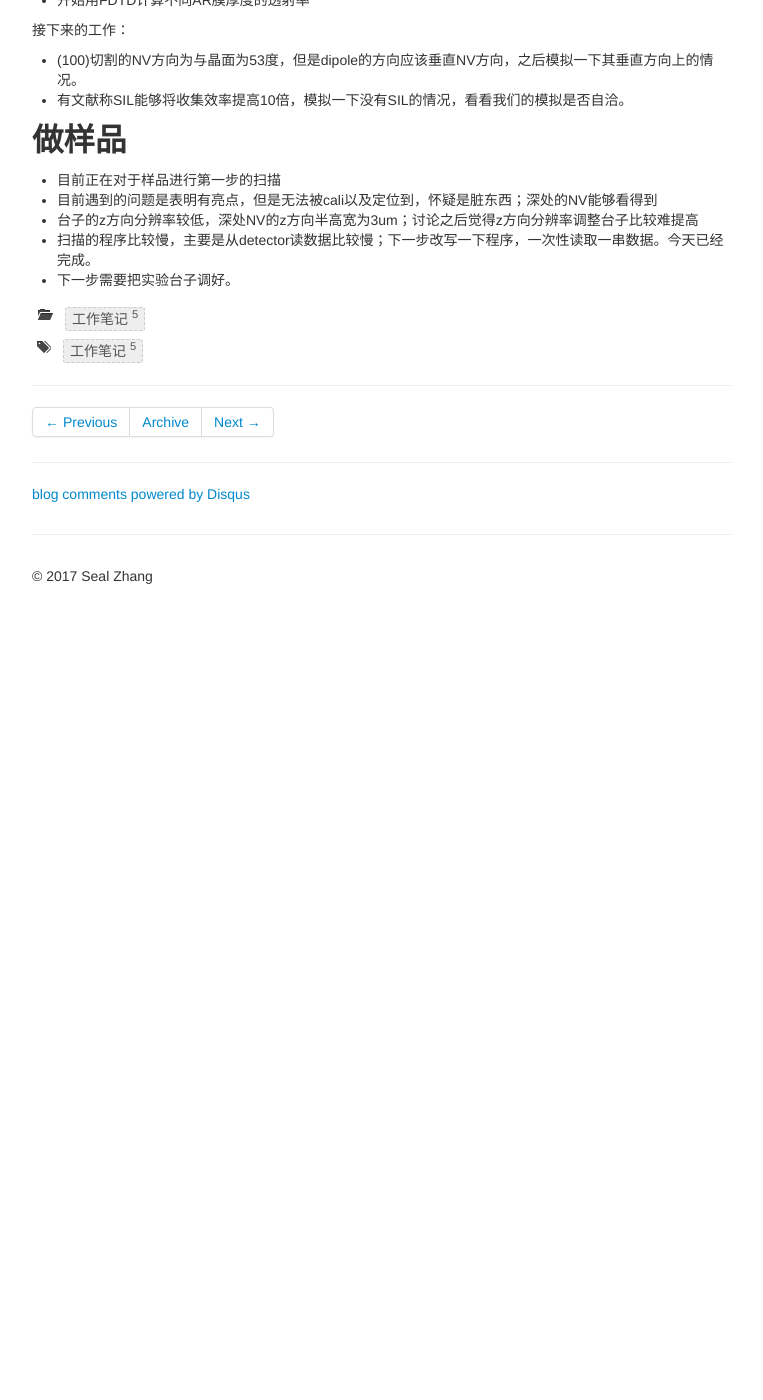
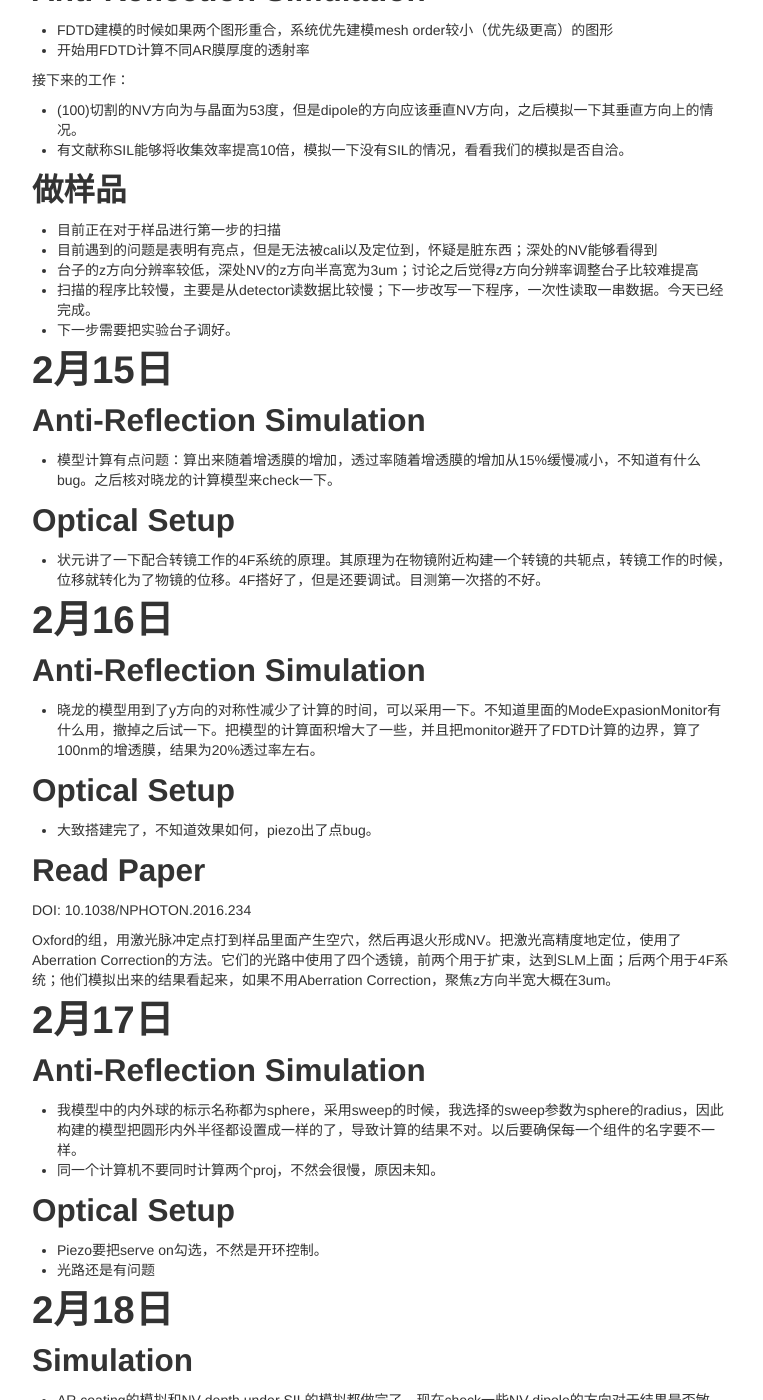
Before and after one commit to zhangchuheng123/zhangchuheng123.github.io, a Jekyll site: the page built from _posts/Diary/2017-02-14-工作笔记.md, in a window 1280 px wide and 1400 px high, scrolled down 270 px. Shown: the whole window, without its empty margins (258-1021 px from the left). Built offline with Jekyll 4.4.1, drawn with Linux system fonts in a browser that asks for light colours; comment, search, counter and statistics services are not loaded; before the commit the page ends 900 px from its top, so only the background shows below that; some of the changed text lies outside the part shown.

Commit message:
工作笔记

```diff
--- a/_posts/Diary/2017-02-14-工作笔记.md
+++ b/_posts/Diary/2017-02-14-工作笔记.md
@@ -6,6 +6,8 @@ category: 工作笔记
 tags: [工作笔记]
 ---
 {% include JB/setup %}
+
+# 2月14日
 
 ## Anti-Reflection Simulation
 
@@ -24,3 +26,71 @@ tags: [工作笔记]
 * 台子的z方向分辨率较低，深处NV的z方向半高宽为3um；讨论之后觉得z方向分辨率调整台子比较难提高
 * 扫描的程序比较慢，主要是从detector读数据比较慢；下一步改写一下程序，一次性读取一串数据。今天已经完成。
 * 下一步需要把实验台子调好。
+
+# 2月15日
+
+## Anti-Reflection Simulation
+
+* 模型计算有点问题：算出来随着增透膜的增加，透过率随着增透膜的增加从15%缓慢减小，不知道有什么bug。之后核对晓龙的计算模型来check一下。
+
+## Optical Setup
+
+* 状元讲了一下配合转镜工作的4F系统的原理。其原理为在物镜附近构建一个转镜的共轭点，转镜工作的时候，位移就转化为了物镜的位移。4F搭好了，但是还要调试。目测第一次搭的不好。
+
+# 2月16日
+
+## Anti-Reflection Simulation
+
+* 晓龙的模型用到了y方向的对称性减少了计算的时间，可以采用一下。不知道里面的ModeExpasionMonitor有什么用，撤掉之后试一下。把模型的计算面积增大了一些，并且把monitor避开了FDTD计算的边界，算了100nm的增透膜，结果为20%透过率左右。
+
+## Optical Setup
+
+* 大致搭建完了，不知道效果如何，piezo出了点bug。
+
+## Read Paper
+
+DOI: 10.1038/NPHOTON.2016.234
+
+Oxford的组，用激光脉冲定点打到样品里面产生空穴，然后再退火形成NV。把激光高精度地定位，使用了Aberration Correction的方法。它们的光路中使用了四个透镜，前两个用于扩束，达到SLM上面；后两个用于4F系统；他们模拟出来的结果看起来，如果不用Aberration Correction，聚焦z方向半宽大概在3um。
+
+# 2月17日
+
+## Anti-Reflection Simulation
+
+* 我模型中的内外球的标示名称都为sphere，采用sweep的时候，我选择的sweep参数为sphere的radius，因此构建的模型把圆形内外半径都设置成一样的了，导致计算的结果不对。以后要确保每一个组件的名字要不一样。
+* 同一个计算机不要同时计算两个proj，不然会很慢，原因未知。
+
+## Optical Setup
+
+* Piezo要把serve on勾选，不然是开环控制。
+* 光路还是有问题
+
+
+# 2月18日
+
+## Simulation
+
+* AR coating的模拟和NV depth under SIL的模拟都做完了，现在check一些NV dipole的方向对于结果是否敏感。
+
+## Optical Setup
+
+前一天搭好台子之后调试台子。主要注意几点：
+
+1. 台子搭好之后，要check物镜是否放在了光线的正中间，不仅要检查物镜上方的圆环是否圆，还要检查圆环是否正中，上下移动纸片观察圆环位置是否挪动。（from 状元）
+1. 如果需要红光反打来检查的话，要注意并不仅仅使得一个点处的红绿光重合，而是至少两个点都要重合。（from Huili）
+1. 先对着surface调好之后再对着NV调。（from 老王）
+
+## Read Paper
+
+在读delft博士生的毕业论文，之后继续读完。
+
+# 2月19日
+
+## Simulation
+
+* NV的Dipole方向如果在与表面平行的方向，收集效率大约21%；如果是和法线夹角35.26度，收集效率大约是13%；这两种情况下镀AR膜模拟在邮箱中。
+
+## Optical Setup
+
+* 换了DM，红光反打仔细调了，但是找不到表面了。
+* 要用小孔调光路，不要对着镜子看，镜子上面会有两个点。
```
Also changed, not shown: _posts/Diary/2017-02-15-工作笔记.md (deleted, +0 -16 lines), _posts/Diary/2017-02-16-工作笔记.md (deleted, +0 -22 lines), _posts/Diary/2017-02-17-工作笔记.md (deleted, +0 -19 lines), _posts/Diary/2017-02-18-工作笔记.md (deleted, +0 -24 lines), _posts/Diary/2017-02-20-工作笔记.md (added, +12 -0 lines).
